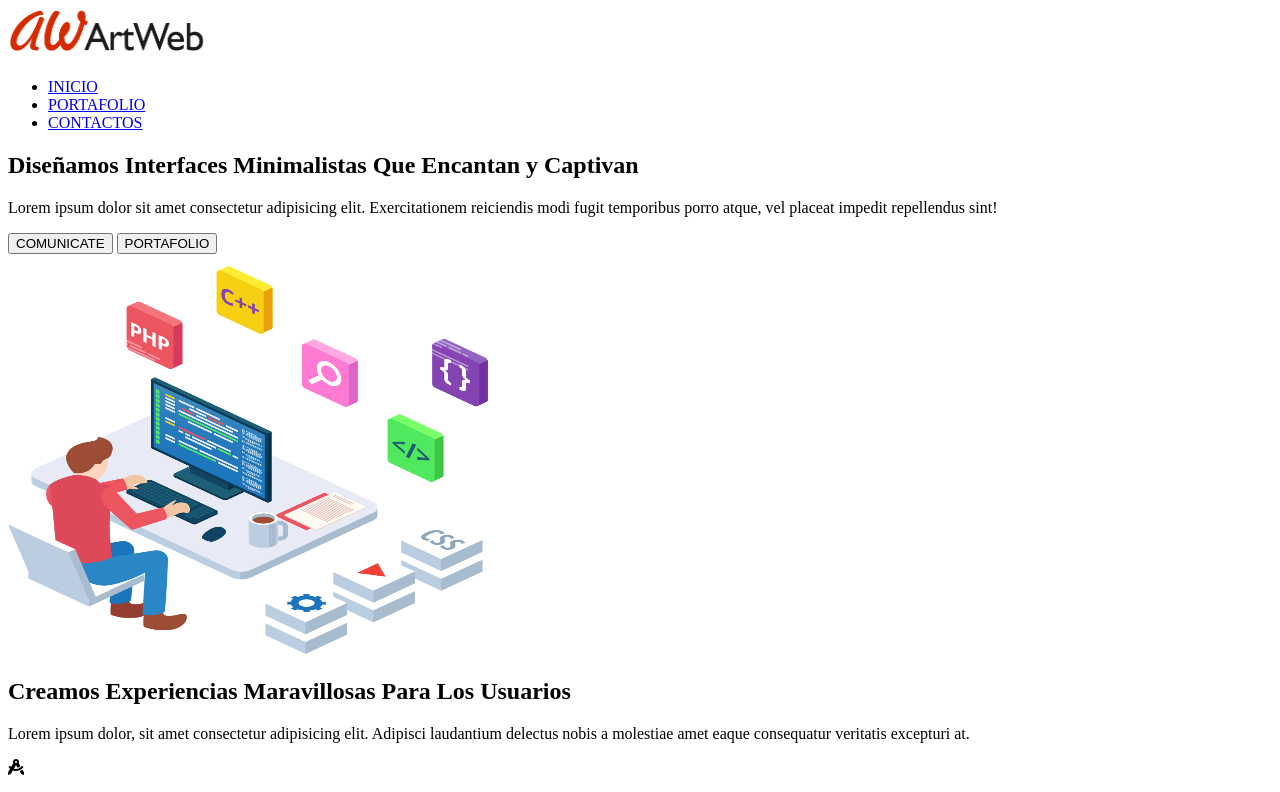
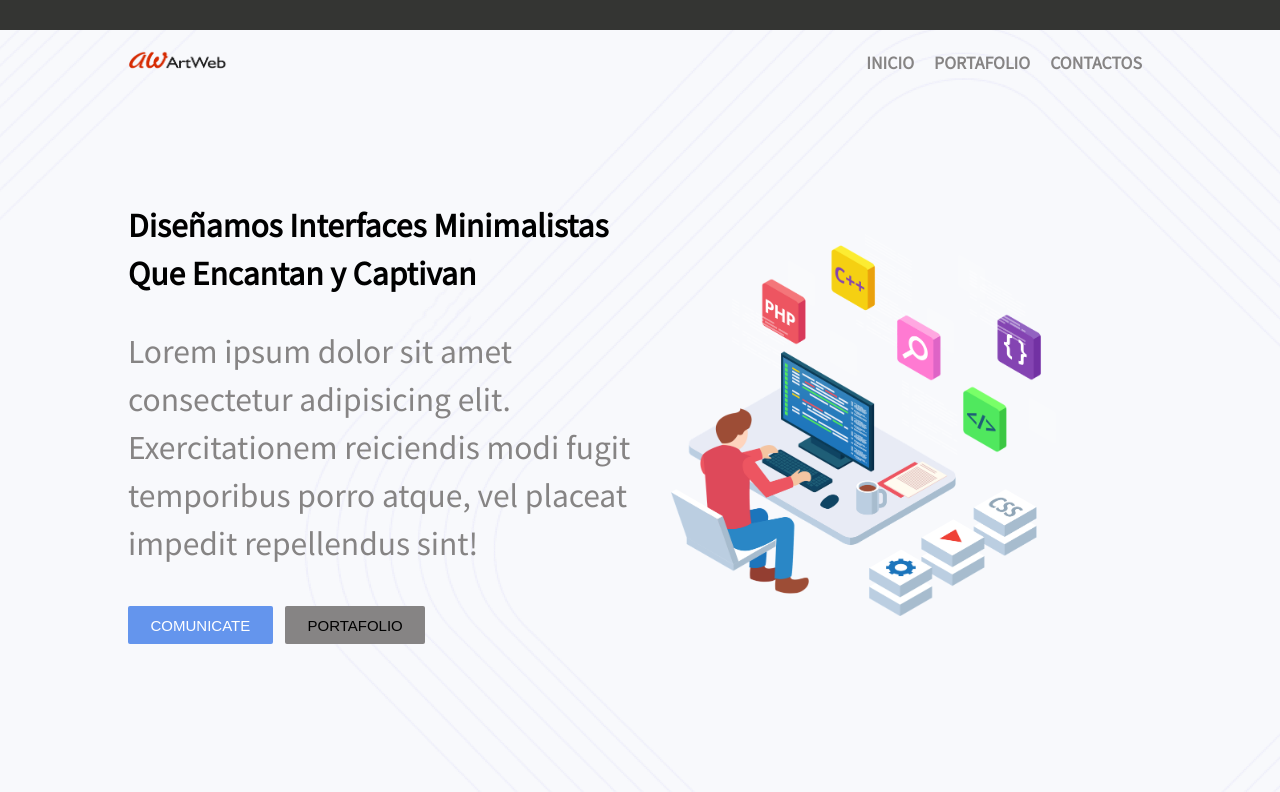
Before and after one commit to jhonjb90/reto3, a plain HTML site: page index.html in a window 1280 px wide. Shown: the top 792 px of the page. Drawn offline with Linux system fonts and the light colour scheme.

Commit message:
presentacion y servicios

```diff
--- a/src/sass/_global.scss
+++ b/src/sass/_global.scss
@@ -20,6 +20,7 @@ body{
     padding: 0;
     line-height: 1.6;
     font-family: 'Noto Sans JP', sans-serif ;
+    background: url('/assets/img/fondo.png');
 }
 
 ul{
@@ -37,7 +38,7 @@ img{
     height: auto;
 }
 
-container{
+.container{
     width: 80%;
     margin: auto;
 }
@@ -83,3 +84,12 @@ h3 {
     @extend .btn;
     background-color: $color-primary;
 }
+
+// USO DE MIXINS EN SASS;
+
+@mixin caja-flex($principal, $cruzado, $wrap){
+    display: flex;
+    justify-content: $principal;
+    align-items: $cruzado;
+    flex-wrap: $wrap;
+}
--- a/src/sass/main.scss
+++ b/src/sass/main.scss
@@ -0,0 +1,78 @@
+@import 'global';
+
+
+.menu__logo{
+    width: 100px;
+    height: 20px;
+}
+
+.menu{
+    position: fixed;
+    top: 0 ;
+    border-top: 30px solid rgb(52, 53, 51) ;
+    width: 100%;
+}
+
+.wrapper{
+    background-color: #fff;
+    padding-top: 100px;
+    padding-bottom: 100px;
+}
+
+
+nav {
+    @include caja-flex(space-between, center, nowrap);
+
+    ul{
+        display: flex;
+        padding: 0;
+
+        a{
+            padding: 10px;
+            font-size: 1.6rem;
+            font-weight: bold;
+        }
+
+        a:hover{
+            color: #6495ed;
+            transform: scale(1.1);
+        }
+    }
+}
+
+
+.presentacion{
+    padding-top: 200px;
+    padding-bottom: 50px;
+    @include caja-flex(space-between, center, nowrap);
+
+    .presentacion__items2{
+        text-align: center;
+    }
+
+    h1{
+        margin-top: 0;
+        padding-right: 20px;
+        font-size: $font-h1;
+    }
+
+    p{
+        padding-right: 20px;
+        padding-bottom: 10px;
+    }
+}
+
+.servicios{
+    div{
+        text-align: center;
+    }
+
+    .servicios__tipo{
+        @include caja-flex(center, center, nowrap);
+
+        i{
+            font-size: 30px;
+            color: #6495ed;
+        }
+    }
+}
```
Also changed, not shown: css/main.css, 1 other file.
